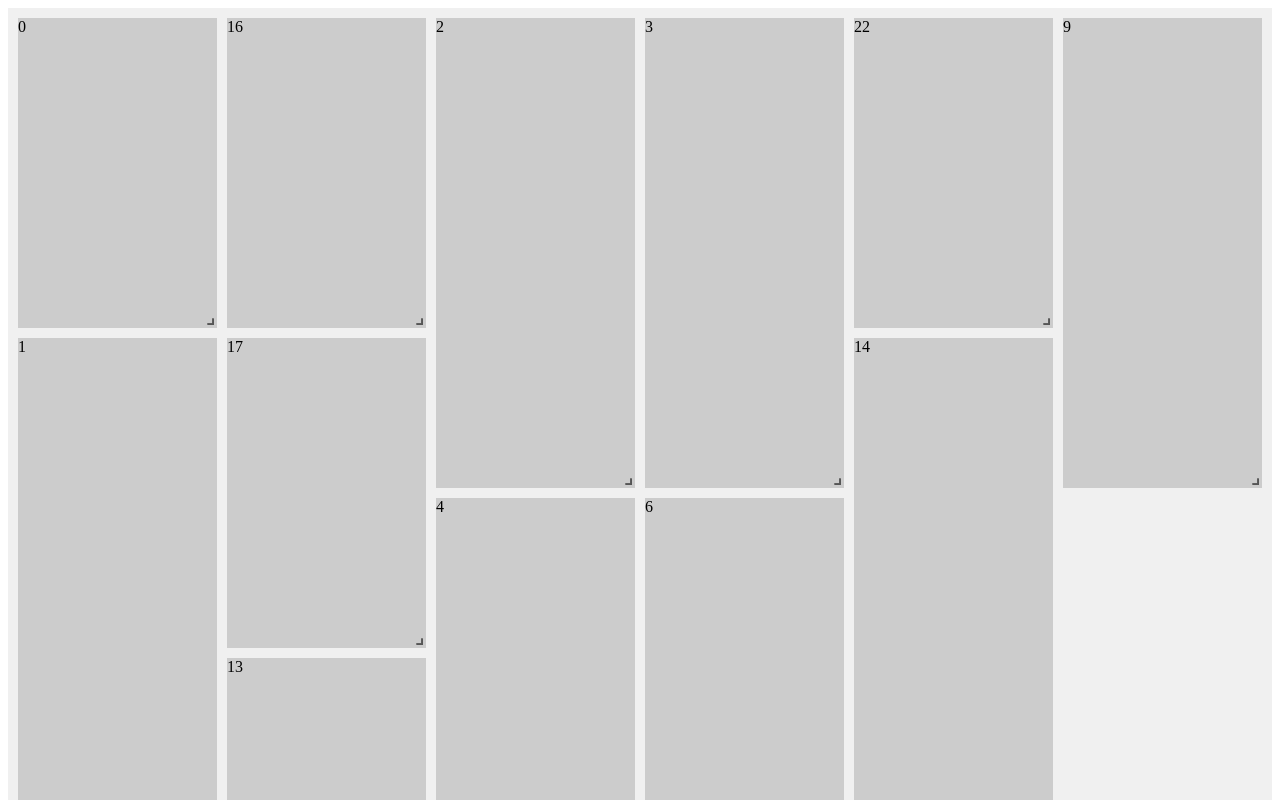
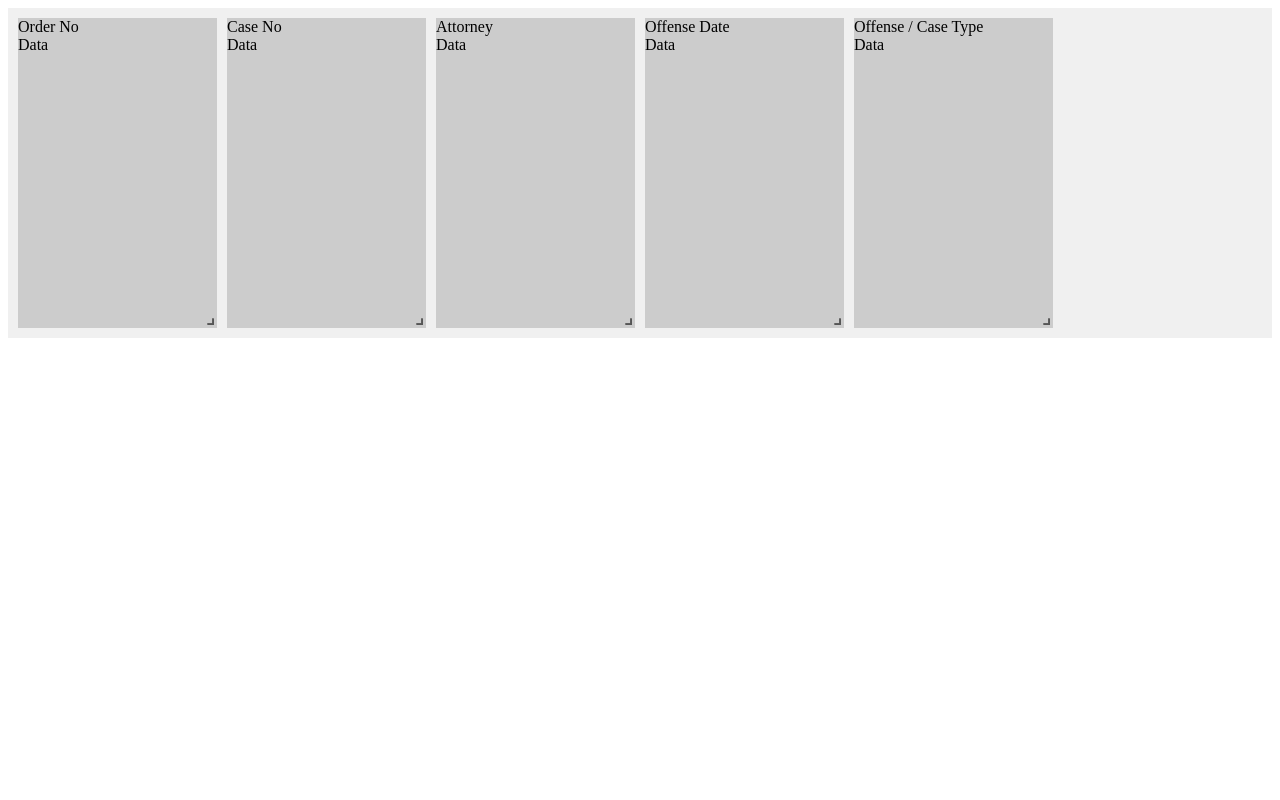
Before and after one commit to DularBaxture/court-docket, a React (Create React App) app: page / in a window 1280 px wide. Shown: the top 800 px of the page. Built offline with nearby package versions, Linux system fonts and the light colour scheme.

Commit message:
update-code

```diff
--- a/src/App.js
+++ b/src/App.js
@@ -4,6 +4,7 @@ import { Responsive, WidthProvider } from "react-grid-layout";
 import "react-grid-layout/css/styles.css";
 import "react-resizable/css/styles.css";
 import "./styles.css";
+import { defaultLayoutData, layoutAllHeaders } from "./court-docket/constant";
 
 // interface Props {
 //   domElements: any[];
@@ -17,18 +18,9 @@ import "./styles.css";
 
 const ResponsiveReactGridLayout = WidthProvider(Responsive);
 
-const DropDrag = (props) => {
+const DropDrag = ({}) => {
   const [layouts, setLayouts] = useState({
-    lg: _.map(_.range(0, 25), function (item, i) {
-      var y = Math.ceil(Math.random() * 4) + 1;
-      return {
-        x: (_.random(0, 5) * 2) % 12,
-        y: Math.floor(i / 6) * y,
-        w: 2,
-        h: y,
-        i: i.toString(),
-      };
-    }),
+    lg: [...defaultLayoutData],
   });
   const [currentBreakpoint, setCurrentBreakpoint] = useState("lg");
   const [compactType, setCompactType] = useState("vertical");
@@ -76,16 +68,18 @@ const DropDrag = (props) => {
   // };
 
   const generateDOM = () => {
-    return _.map(layouts.lg, function (l, i) {
+    return _.map(layouts.lg, function (l) {
+      console.log("data", l);
       return (
-        <div key={i} style={{ background: "#ccc" }}>
-          <span className="text">{i}</span>
+        <div key={l.i} style={{ background: "#ccc" }}>
+          <div className="text">{layoutAllHeaders[l.i]}</div>
+          <div>Data</div>
         </div>
       );
     });
   };
 
-  console.log("layout", layouts);
+  console.log("layouts", layouts);
 
   return (
     <>
@@ -100,7 +94,7 @@ const DropDrag = (props) => {
 
       <div className="mb-4">
         <ResponsiveReactGridLayout
-          {...props}
+          // {...props}
           style={{ background: "#f0f0f0" }}
           layouts={layouts}
           measureBeforeMount={false}
--- a/src/court-docket/constant.js
+++ b/src/court-docket/constant.js
@@ -5,43 +5,38 @@ export const defaultLayoutData = [
     x: 0,
     y: 0,
     i: "orderNo",
-    type: "orderNo",
+  },
+  {
+    w: 2,
+    h: 2,
+    x: 2,
+    y: 0,
+    i: "causeNo",
+  },
+  {
+    w: 2,
+    h: 2,
+    x: 4,
+    y: 0,
+    i: "attorney",
   },
   {
     w: 2,
     h: 2,
     x: 8,
     y: 0,
-    i: "causeNo",
-    type: "causeNo",
-  },
-  {
-    w: 2,
-    h: 3,
-    x: 4,
-    y: 3,
-    i: "attorney",
-    type: "attorney",
+    i: "offense",
   },
   {
     w: 2,
     h: 2,
-    x: 8,
-    y: 2,
-    i: "offense",
-    type: "offense",
-  },
-  {
-    w: 2,
-    h: 5,
-    x: 8,
-    y: 4,
+    x: 6,
+    y: 0,
     i: "offenseDate",
-    type: "offenseDate",
   },
 ];
 
-export const layoutSelectOptionsData = {
+export const layoutAllHeaders = {
   orderNo: "Order No",
   startTime: "Start Time",
   causeNo: "Case No",
```
